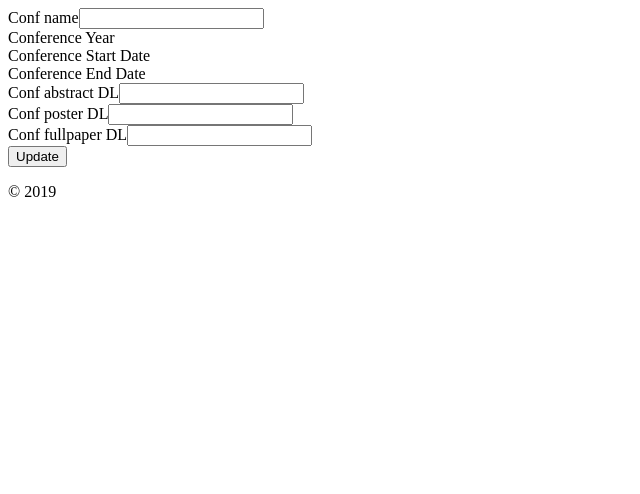
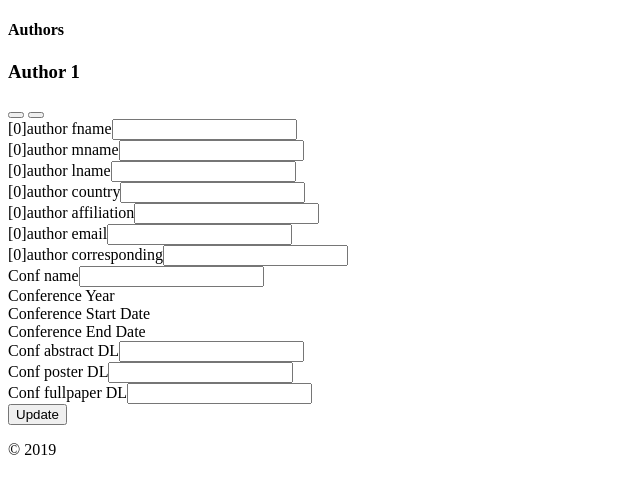
Before and after one commit to DEXDEVS/CCS, a Yii app: template frontend/views/conferences/create.php in a window 1280 px wide. Shown: the top 494 px of the page, without its empty margins (0-640 px from the left). Run offline with PHP 8.4 and a stand-in for Yii, Linux system fonts and the light colour scheme; the template is opened without the code that fills it: most values are stand-ins (such as "Sample title", 1, 10 or a date in 2020); form fields are guessed from the names that the template uses; data that the repository does not hold is empty; some libraries are stand-ins or nearby versions.

Commit message:
add vender.zip

```diff
--- a/frontend/controllers/AuthorsController.php
+++ b/frontend/controllers/AuthorsController.php
@@ -106,8 +106,6 @@ class AuthorsController extends Controller
                 $authors = Model::createMultiple(Authors::classname());
                 Model::loadMultiple($authors, Yii::$app->request->post());
 
-                if (is_array($authors)) {
-
                 // validate all models
                // $valid = Model::validateMultiple($authors);
 
@@ -133,10 +131,6 @@ class AuthorsController extends Controller
                     } catch (Exception $e) {
                         $transaction->rollBack();
                     }
-                } else{
-                            echo "not array";
-                            var_dump($authors);
-                        }
                 //}
                 return [
                     'forceReload'=>'#crud-datatable-pjax',
--- a/frontend/controllers/ConferencesController.php
+++ b/frontend/controllers/ConferencesController.php
@@ -4,6 +4,8 @@ namespace frontend\controllers;
 
 use Yii;
 use frontend\models\Conferences;
+use frontend\models\Model;
+use frontend\models\Authors;
 use frontend\models\ConferencesSearch;
 use yii\web\Controller;
 use yii\web\NotFoundHttpException;
@@ -83,6 +85,7 @@ class ConferencesController extends Controller
     {
         $request = Yii::$app->request;
         $model = new Conferences();
+        $authors = [new Authors];
 
         if($request->isAjax){
             /*
--- a/frontend/views/conferences/_form.php
+++ b/frontend/views/conferences/_form.php
@@ -2,6 +2,7 @@
 use yii\helpers\Html;
 use yii\widgets\ActiveForm;
 use dosamigos\datetimepicker\DateTimePicker;
+use wbraganca\dynamicform\DynamicFormWidget;
 
 /* @var $this yii\web\View */
 /* @var $model frontend\models\Conferences */
@@ -10,7 +11,83 @@ use dosamigos\datetimepicker\DateTimePicker;
 
 <div class="conferences-form">
 
-    <?php $form = ActiveForm::begin(); ?>
+    <?php $form = ActiveForm::begin(['id' => 'dynamic-form']); ?>
+    <div class="row">
+        <div class="panel panel-default">
+            <div class="panel-heading"><h4><i class="glyphicon glyphicon-envelope"></i> Authors</h4></div>
+            <div class="panel-body">
+            <?php DynamicFormWidget::begin([
+                'widgetContainer' => 'dynamicform_wrapper', // required: only alphanumeric characters plus "_" [A-Za-z0-9_]
+                'widgetBody' => '.container-items', // required: css class selector
+                'widgetItem' => '.item', // required: css class
+                'limit' => 10, // the maximum times, an element can be cloned (default 999)
+                'min' => 1, // 0 or 1 (default 1)
+                'insertButton' => '.add-item', // css class
+                'deleteButton' => '.remove-item', // css class
+                'model' => $authors[0],
+                'formId' => 'dynamic-form',
+                'formFields' => [
+                    'author_fname',
+                    'author_mname',
+                    'author_lname',
+                    'author_country',
+                    'author_affiliation',
+                    'author_email',
+                    'author_corresponding',
+                ],
+            ]); ?>
+
+            <div class="container-items"><!-- widgetContainer -->
+            <?php foreach ($authors as $i => $author): ?>
+                <div class="item panel panel-default"><!-- widgetBody -->
+                    <div class="panel-heading">
+                        <h3 class="panel-title pull-left">Author <?php echo $i+1; ?></h3>
+                        <div class="pull-right">
+                            <button type="button" class="add-item btn btn-success btn-xs"><i class="glyphicon glyphicon-plus"></i></button>
+                            <button type="button" class="remove-item btn btn-danger btn-xs"><i class="glyphicon glyphicon-minus"></i></button>
+                        </div>
+                        <div class="clearfix"></div>
+                    </div>
+                    <div class="panel-body">
+                        <?php
+                            // necessary for update action.
+
+                        ?>
+                        <div class="row">
+                            <div class="col-sm-4">
+                                <?= $form->field($author, "[{$i}]author_fname")->textInput(['maxlength' => true]) ?>
+                            </div>
+                            <div class="col-sm-4">
+                                <?= $form->field($author, "[{$i}]author_mname")->textInput(['maxlength' => true]) ?>
+                            </div>
+                            <div class="col-sm-4">
+                                <?= $form->field($author, "[{$i}]author_lname")->textInput(['maxlength' => true]) ?>
+                            </div>
+                        </div><!-- .row -->
+                        <div class="row">
+                            <div class="col-sm-4">
+                                <?= $form->field($author, "[{$i}]author_country")->textInput(['maxlength' => true]) ?>
+                            </div>
+                            <div class="col-sm-4">
+                                <?= $form->field($author, "[{$i}]author_affiliation")->textInput(['maxlength' => true]) ?>
+                            </div>
+                            <div class="col-sm-4">
+                                <?= $form->field($author, "[{$i}]author_email")->textInput(['maxlength' => true]) ?>
+                            </div>
+                        </div><!-- .row -->
+                        <div class="row">
+                            <div class="col-md-4">
+                                <?= $form->field($author, "[{$i}]author_corresponding")->textInput(['maxlength' => true]) ?>
+                            </div>
+                        </div>
+                    </div>
+                </div>
+            <?php endforeach; ?>
+            </div>
+            <?php DynamicFormWidget::end(); ?>
+            </div>
+        </div>
+    </div>
 
     <div class="row">
         <div class="col-md-6">
```
Also changed, not shown: 3 other files.
